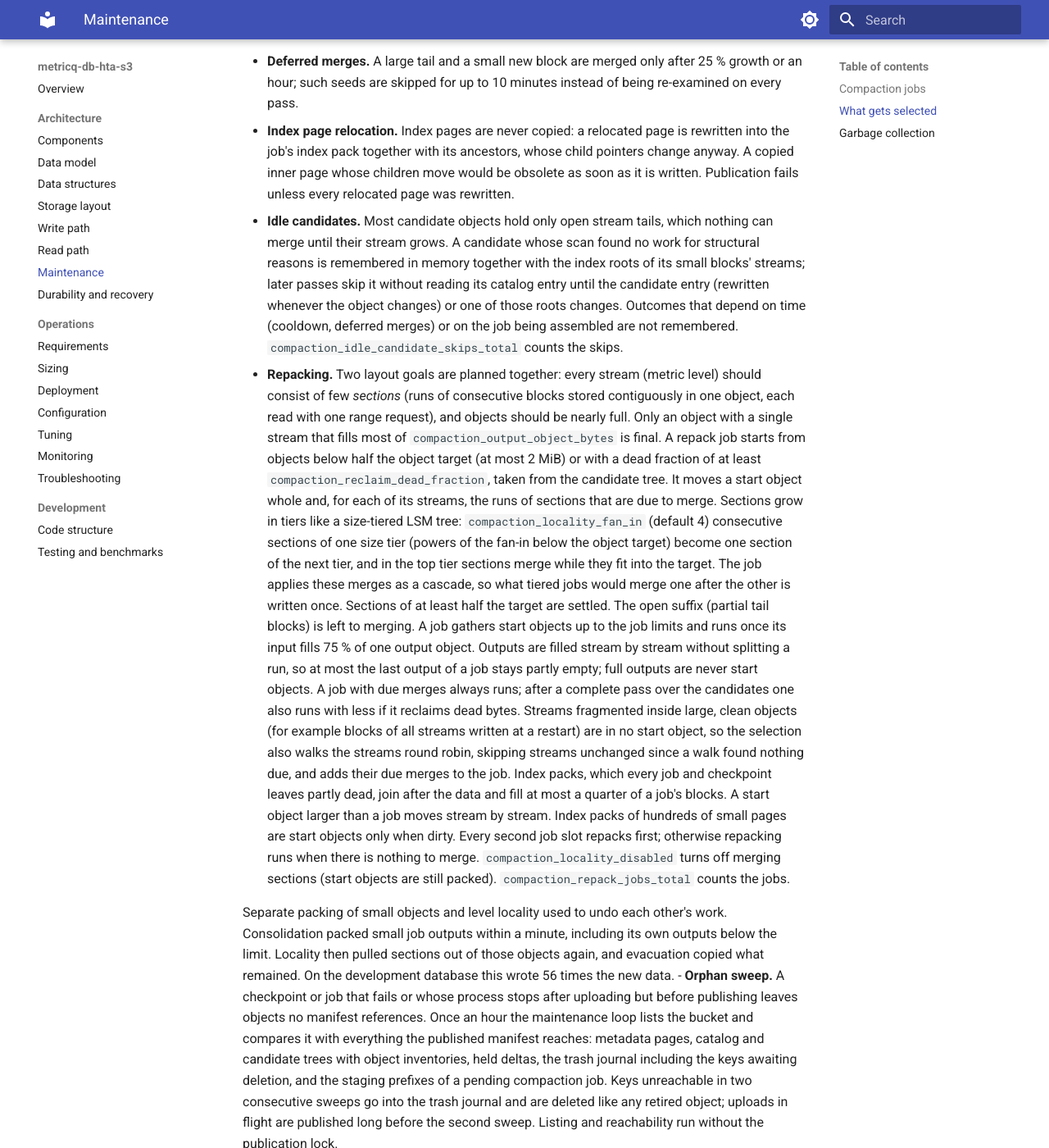
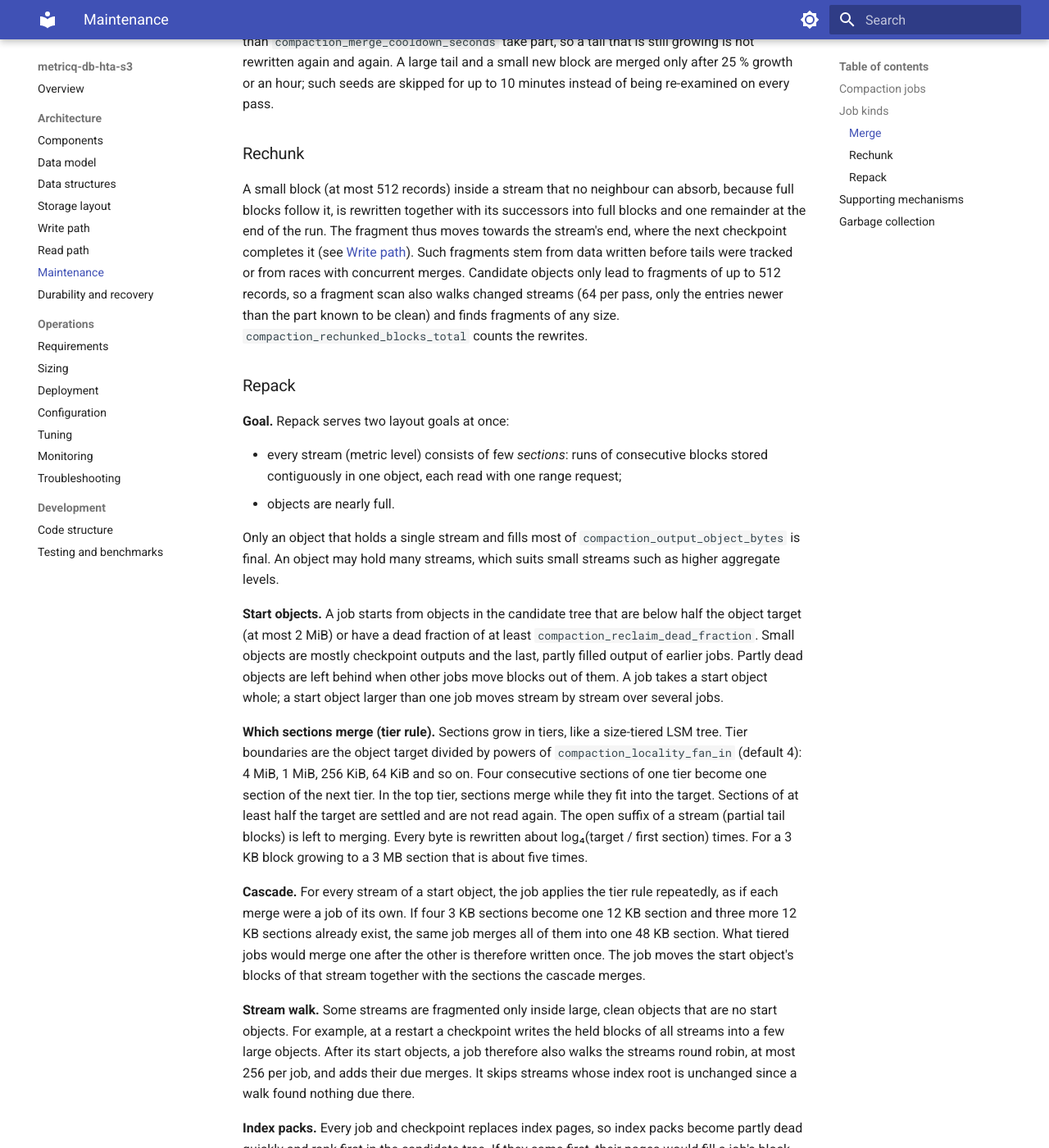
Before and after one commit to metricq/metricq-db-hta-s3, an MkDocs documentation site: the page built from docs/architecture/maintenance.md, in a window 1280 px wide and 1400 px high, scrolled down 1197 px. Shown: the whole window at 82% size. Built offline with MkDocs 1.6.1 and Material for MkDocs 9.7.7, drawn with Linux system fonts in a browser that asks for light colours; some of the changed text lies outside the part shown.

Commit message:
Restructure the maintenance page and describe the orphan sweep everywhere
The page listed merge, rechunk and repack together with supporting
mechanisms (index page relocation, idle candidates, orphan sweep) in one
list. The list claimed an order of preference that did not match the code,
and repack was one paragraph of 25 lines. Job kinds now come in their actual
order. Repack is described in parts: goal, start objects, tier rule,
cascade, stream walk, index packs, when a job runs, measured costs and
history. Supporting mechanisms have a section of their own.

The maintenance and troubleshooting pages still said that objects of failed
checkpoints stay orphaned; the hourly orphan sweep deletes them.

Assisted-by: Claude <noreply@anthropic.com>

```diff
--- a/docs/architecture/maintenance.md
+++ b/docs/architecture/maintenance.md
@@ -2,10 +2,14 @@
 
 `RunMaintenance` runs in the background, independent of ingestion and queries:
 
-- every second: recovery of interrupted compaction jobs, and garbage collection
-  when a full batch is pending or 10 s have passed since the last deletion;
+- every second: recovery of interrupted compaction jobs, garbage collection
+  when a full batch is pending or 10 s have passed since the last deletion,
+  and, once an hour, the orphan sweep;
 - every `compaction_cycle_interval_seconds`: a compaction cycle that starts
   consecutive jobs for up to `compaction_cycle_max_seconds` while there is work.
+
+[Data structures](data-structures.md) shows the structures these operations
+read and write.
 
 ## Compaction jobs
 
@@ -15,8 +19,11 @@ A job has three phases:
    object naming all output prefixes, publish it in the manifest. Selection is
    skipped while a checkpoint is due.
 2. **Copy.** Read input blocks (coalesced ranges, rate limited to
-   `compaction_io_bytes_per_second`), merge adjacent blocks of the same stream up to
-   1024 records, write output packs of up to `compaction_output_object_bytes`.
+   `compaction_io_bytes_per_second`), merge adjacent blocks of the same stream
+   up to 1024 records, write output packs of up to
+   `compaction_output_object_bytes`. Inputs are ordered by stream and time, and
+   no job splits a stream's run across two output objects unless the run is
+   larger than one.
 3. **Publish.** Serialized with checkpoints: verify that every input is still
    live, rewrite the affected index paths, update catalog and metadata, move
    retired objects to the trash journal, conditionally PUT the manifest.
@@ -27,87 +34,151 @@ by `compaction_job_max_blocks`, `compaction_job_max_bytes`,
 `compaction_job_timeout_seconds` and an adaptive limit of source objects that
 halves when publication exceeds its catalog read budget.
 
-## What gets selected
+## Job kinds
 
-In order of preference:
+There are three kinds of jobs. Merge and rechunk rewrite the *contents* of
+blocks (partial blocks become full ones). Repack moves blocks unchanged and
+changes only *where* they are stored.
 
-- **Merges.** Consecutive small blocks of one stream (below 1024 records) whose
-  objects are older than `compaction_merge_cooldown_seconds`. Found through candidate
-  objects, resumable across calls.
-- **Rechunking.** A small block (at most 512 records) inside a stream that no
-  neighbor can absorb, because full blocks follow it, is rewritten together
-  with its successors into full blocks and one remainder at the end of the run.
-  The fragment thus moves towards the stream's end, where the next checkpoint
-  completes it (see [Write path](write-path.md#completing-partial-tails)). Such
-  fragments stem from data written before tails were tracked or from races with
-  concurrent merges; `compaction_rechunked_blocks_total` counts the rewrite.
-  Candidate objects only lead to fragments up to 512 records, so a fragment scan
-  additionally walks changed streams (64 per pass, only entries newer than the
-  part known to be clean) and finds fragments of any size.
-- **Deferred merges.** A large tail and a small new block are merged only after
-  25 % growth or an hour; such seeds are skipped for up to 10 minutes instead of
-  being re-examined on every pass.
+Every second job slot tries repack first. Otherwise a slot tries merges,
+then rechunking, then repack, and runs the first that finds work.
+
+### Merge
+
+Consecutive small blocks of one stream (below 1024 records) are merged into
+full blocks. Seeds are found through the candidate tree, and the search
+resumes across calls. Only objects older than
+`compaction_merge_cooldown_seconds` take part, so a tail that is still growing
+is not rewritten again and again. A large tail and a small new block are merged
+only after 25 % growth or an hour; such seeds are skipped for up to 10
+minutes instead of being re-examined on every pass.
+
+### Rechunk
+
+A small block (at most 512 records) inside a stream that no neighbour can
+absorb, because full blocks follow it, is rewritten together with its
+successors into full blocks and one remainder at the end of the run. The
+fragment thus moves towards the stream's end, where the next checkpoint
+completes it (see [Write path](write-path.md#completing-partial-tails)). Such
+fragments stem from data written before tails were tracked or from races with
+concurrent merges. Candidate objects only lead to fragments of up to 512
+records, so a fragment scan also walks changed streams (64 per pass, only the
+entries newer than the part known to be clean) and finds fragments of any
+size. `compaction_rechunked_blocks_total` counts the rewrites.
+
+### Repack
+
+**Goal.** Repack serves two layout goals at once:
+
+- every stream (metric level) consists of few *sections*: runs of
+  consecutive blocks stored contiguously in one object, each read with one
+  range request;
+- objects are nearly full.
+
+Only an object that holds a single stream and fills most of
+`compaction_output_object_bytes` is final. An object may hold many streams,
+which suits small streams such as higher aggregate levels.
+
+**Start objects.** A job starts from objects in the candidate tree that are
+below half the object target (at most 2 MiB) or have a dead fraction of at
+least `compaction_reclaim_dead_fraction`. Small objects are mostly checkpoint
+outputs and the last, partly filled output of earlier jobs. Partly dead
+objects are left behind when other jobs move blocks out of them. A job takes
+a start object whole; a start object larger than one job moves stream by
+stream over several jobs.
+
+**Which sections merge (tier rule).** Sections grow in tiers, like a
+size-tiered LSM tree. Tier boundaries are the object target divided by powers
+of `compaction_locality_fan_in` (default 4): 4 MiB, 1 MiB, 256 KiB, 64 KiB and
+so on. Four consecutive sections of one tier become one section of the next
+tier. In the top tier, sections merge while they fit into the target.
+Sections of at least half the target are settled and are not read again. The
+open suffix of a stream (partial tail blocks) is left to merging. Every byte
+is rewritten about log₄(target / first section) times. For a 3 KB block
+growing to a 3 MB section that is about five times.
+
+**Cascade.** For every stream of a start object, the job applies the tier rule
+repeatedly, as if each merge were a job of its own. If four 3 KB sections
+become one 12 KB section and three more 12 KB sections already exist, the
+same job merges all of them into one 48 KB section. What tiered jobs would
+merge one after the other is therefore written once. The job moves the start
+object's blocks of that stream together with the sections the cascade
+merges.
+
+**Stream walk.** Some streams are fragmented only inside large, clean objects
+that are no start objects. For example, at a restart a checkpoint writes the
+held blocks of all streams into a few large objects. After its start objects,
+a job therefore also walks the streams round robin, at most 256 per job, and
+adds their due merges. It skips streams whose index root is unchanged since a
+walk found nothing due there.
+
+**Index packs.** Every job and checkpoint replaces index pages, so index packs
+become partly dead quickly and rank first in the candidate tree. If they came
+first, their pages would fill a job's block limit and starve the data merges.
+They are therefore only noted during the pass. After the data, a job takes
+them as filler while it has room, up to a quarter of its blocks. A job of index
+packs alone runs only after a complete pass, when eight have accumulated or
+one is dirty. Index packs of hundreds of small pages, which packing cannot
+grow much, are start objects only when dirty.
+
+**When a job runs.** A job gathers start objects, due merges from the stream
+walk and index packs up to the job limits (`compaction_job_max_bytes` and
+`compaction_job_max_blocks`, the source object limit, and a budget of index
+page reads for planning). Output objects are filled stream by stream without
+splitting a run, so at most the last output of a job stays partly empty, and
+full outputs are never start objects. A job runs when one of these holds:
+
+- its input fills 75 % of one output object;
+- it has reached one of its limits;
+- it has due merges (the stream walk does not revisit them);
+- a complete pass over the candidates found dead bytes to reclaim.
+
+`compaction_locality_disabled` turns off merging sections; start objects are
+still packed. `compaction_repack_jobs_total` counts the jobs, and
+`compaction_input_bytes_total{kind}` the bytes moved per job kind.
+
+**Costs.** On the development database (1009 metrics, about 14 MB of new data
+per hour, after the first catch-up), compaction moved about 190 MB per hour.
+Repack inputs split into roughly 45 % start objects, 23 % index packs, 19 %
+due merges of the start objects' streams and 12 % stream walk. Start objects
+are more than the checkpoint outputs (about 23 MB per hour), because jobs
+that run only for due merges leave a partly filled last output, which becomes
+a start object itself.
+
+**History.** Packing small objects ("consolidation") and merging sections
+("level locality") used to be separate job kinds that undid each other's
+work. Consolidation packed small job outputs within a minute, including its
+own outputs below the limit. Locality then pulled sections out of those
+objects again, and evacuation copied what remained. On the development
+database this wrote 56 times the new data to S3.
+
+## Supporting mechanisms
+
 - **Index page relocation.** Index pages are never copied: a relocated page
   is rewritten into the job's index pack together with its ancestors, whose
   child pointers change anyway. A copied inner page whose children move
   would be obsolete as soon as it is written. Publication fails unless every
   relocated page was rewritten.
 - **Idle candidates.** Most candidate objects hold only open stream tails,
-  which nothing can merge until their stream grows. A candidate whose scan
-  found no work for structural reasons is remembered in memory together with
-  the index roots of its small blocks' streams; later passes skip it without
-  reading its catalog entry until the candidate entry (rewritten whenever the
-  object changes) or one of those roots changes. Outcomes that depend on time
-  (cooldown, deferred merges) or on the job being assembled are not
-  remembered. `compaction_idle_candidate_skips_total` counts the skips.
-- **Repacking.** Two layout goals are planned together: every stream
-  (metric level) should consist of few *sections* (runs of consecutive blocks
-  stored contiguously in one object, each read with one range request), and
-  objects should be nearly full. Only an object with a single stream that
-  fills most of `compaction_output_object_bytes` is final. A repack job
-  starts from objects below half the object target (at most 2 MiB) or with a
-  dead fraction of at least `compaction_reclaim_dead_fraction`, taken from
-  the candidate tree. It moves a start object whole and, for each of its
-  streams, the runs of sections that are due to merge. Sections grow in
-  tiers like a size-tiered LSM tree: `compaction_locality_fan_in` (default
-  4) consecutive sections of one size tier (powers of the fan-in below the
-  object target) become one section of the next tier, and in the top tier
-  sections merge while they fit into the target. The job applies these
-  merges as a cascade, so what tiered jobs would merge one after the other
-  is written once. Sections of at least half the target are settled. The
-  open suffix (partial tail blocks) is left to merging. A job gathers start
-  objects up to the job limits and runs once its input fills 75 % of one
-  output object. Outputs are filled stream by stream without splitting a
-  run, so at most the last output of a job stays partly empty; full outputs
-  are never start objects. A job with due merges always runs; after a complete
-  pass over the candidates one also runs with less if it reclaims dead
-  bytes. Streams fragmented inside large, clean objects (for example blocks
-  of all streams written at a restart) are in no start object, so the
-  selection also walks the streams round robin, skipping streams unchanged
-  since a walk found nothing due, and adds their due merges to the job.
-  Index packs, which every job and checkpoint leaves partly dead, join after
-  the data and fill at most a quarter of a job's blocks. A start object larger
-  than a job moves stream by stream. Index packs of hundreds of small pages
-  are start objects only when dirty. Every second job slot repacks first;
-  otherwise repacking runs when there is nothing to merge.
-  `compaction_locality_disabled` turns off merging sections (start objects
-  are still packed). `compaction_repack_jobs_total` counts the jobs.
-
-  Separate packing of small objects and level locality used to undo each
-  other's work. Consolidation packed small job outputs within a minute,
-  including its own outputs below the limit. Locality then pulled sections
-  out of those objects again, and evacuation copied what remained. On the
-  development database this wrote 56 times the new data.
-- **Orphan sweep.** A checkpoint or job that fails or whose process stops
-  after uploading but before publishing leaves objects no manifest
+  which nothing can merge until their stream grows. A candidate whose merge
+  scan found no work for structural reasons is remembered in memory, together
+  with the index roots of its small blocks' streams. Later passes skip it
+  without reading its catalog entry until the candidate entry (rewritten
+  whenever the object changes) or one of those roots changes. Outcomes that
+  depend on time (cooldown, deferred merges) or on the job being assembled
+  are not remembered. `compaction_idle_candidate_skips_total` counts the
+  skips.
+- **Orphan sweep.** A checkpoint or job that fails, or whose process stops,
+  after uploading but before publishing leaves objects that no manifest
   references. Once an hour the maintenance loop lists the bucket and compares
   it with everything the published manifest reaches: metadata pages, catalog
   and candidate trees with object inventories, held deltas, the trash journal
   including the keys awaiting deletion, and the staging prefixes of a pending
   compaction job. Keys unreachable in two consecutive sweeps go into the
-  trash journal and are deleted like any retired object; uploads in flight
+  trash journal and are deleted like any retired object. Uploads in flight
   are published long before the second sweep. Listing and reachability run
-  without the publication lock.
+  without the publication lock. `metricq_db_orphan_candidates` and
+  `metricq_db_orphans_retired_total` report them.
 
 ## Garbage collection
 
@@ -115,7 +186,5 @@ Deletion works through the trash journal: up to 256 keys from up to 64 journal
 pages per pass, 8 DELETEs in parallel within 2 seconds, then one manifest
 publication. Objects are deleted only when no running query pins an older
 generation. Deleting is idempotent, so interrupted passes are simply repeated.
-
-Objects written by a checkpoint whose manifest was never published are not
-referenced and not in the journal; they are orphaned (see
-[Troubleshooting](../operations/troubleshooting.md#orphaned-objects)).
+Objects that never reached the journal, because their checkpoint or job was
+never published, are found by the orphan sweep.
--- a/docs/operations/troubleshooting.md
+++ b/docs/operations/troubleshooting.md
@@ -98,10 +98,14 @@ the prefix, then restart.
 ## Orphaned objects
 
 A checkpoint or compaction that uploaded objects but never published a
-manifest leaves unreferenced objects. Aborted compaction jobs are cleaned up
-automatically; objects of failed checkpoints are not. They waste space but do
-not affect correctness. Compare `metricq_db_storage_live_bytes` with the
-bucket usage below the prefix to estimate them.
+manifest leaves unreferenced objects, for example after an S3 timeout or when
+the process stops during a checkpoint. They do not affect correctness. The
+hourly orphan sweep moves objects that stay unreachable in two consecutive
+sweeps to the trash journal, so they are deleted within about two hours (see
+[Maintenance](../architecture/maintenance.md#supporting-mechanisms)).
+`metricq_db_orphan_candidates` should be zero or a few; a steadily rising
+`metricq_db_orphans_retired_total` means checkpoints or jobs keep failing
+after their uploads.
 
 ## Data safety checklist
 
```
